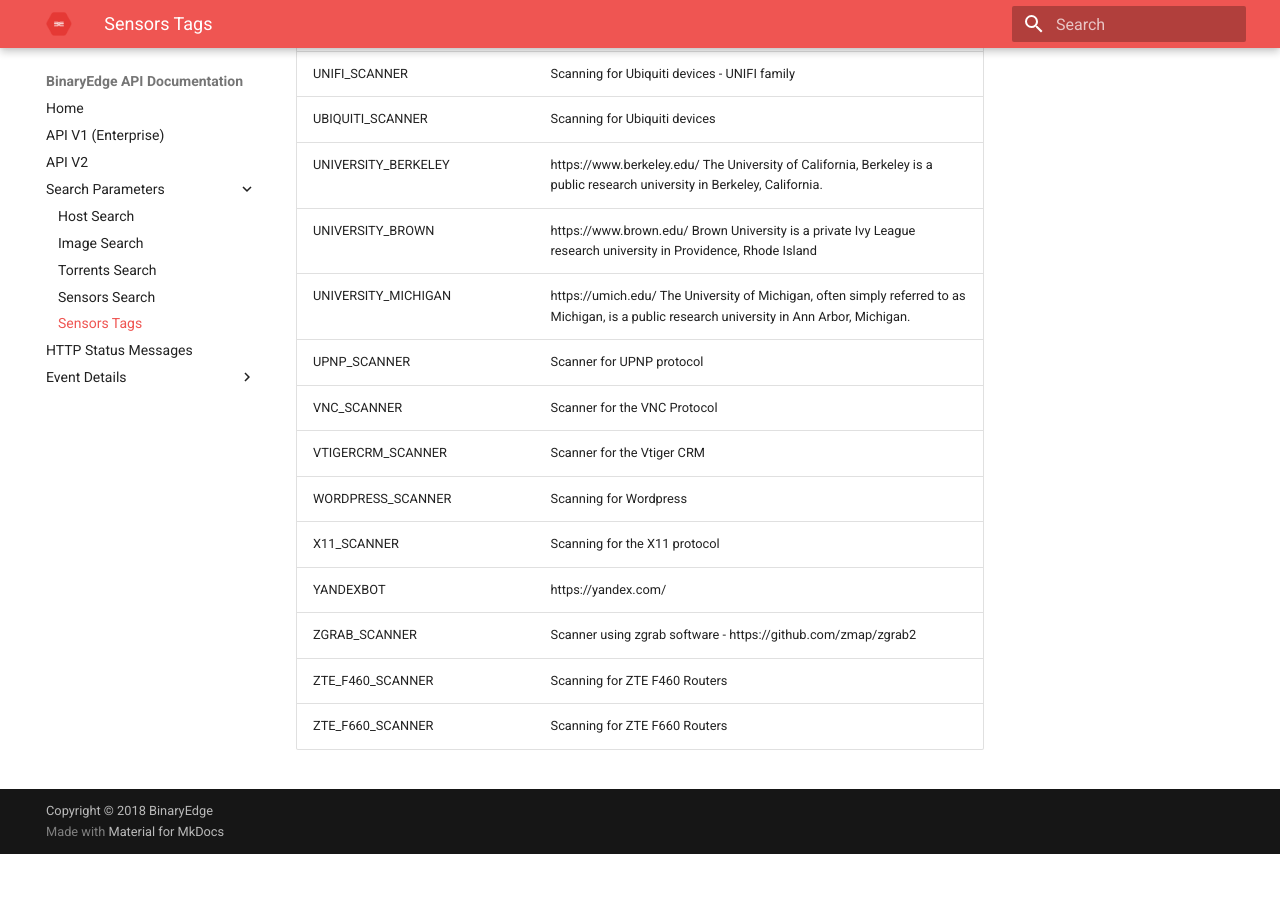
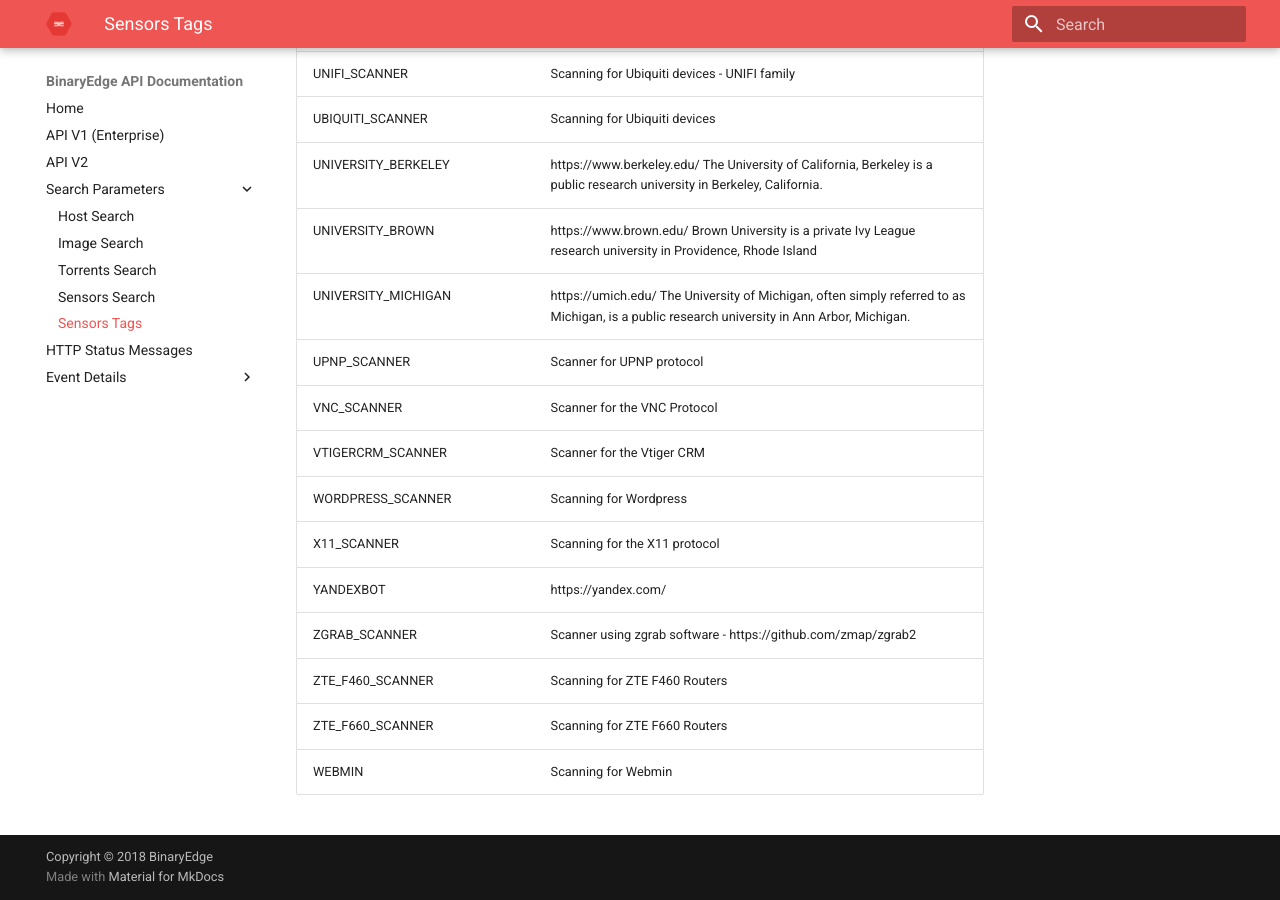
Before and after one commit to igama/docs.binaryedge.io, an MkDocs documentation site: the page built from docs/sensors-tags.md, in a window 1280 px wide and 900 px high, scrolled down 7693 px. Built offline with MkDocs 1.6.1 and Material for MkDocs 9.7.7, drawn with Linux system fonts in a browser that asks for light colours; before the commit the page ends 8547 px from its top, so only the background shows below that.

Commit message:
added webmin tag

```diff
--- a/docs/sensors-tags.md
+++ b/docs/sensors-tags.md
@@ -162,3 +162,4 @@
  | ZGRAB_SCANNER | Scanner using zgrab software - https://github.com/zmap/zgrab2 |
  | ZTE_F460_SCANNER | Scanning for ZTE F460 Routers |
  | ZTE_F660_SCANNER | Scanning for ZTE F660 Routers |
+ | WEBMIN | Scanning for Webmin |
```
